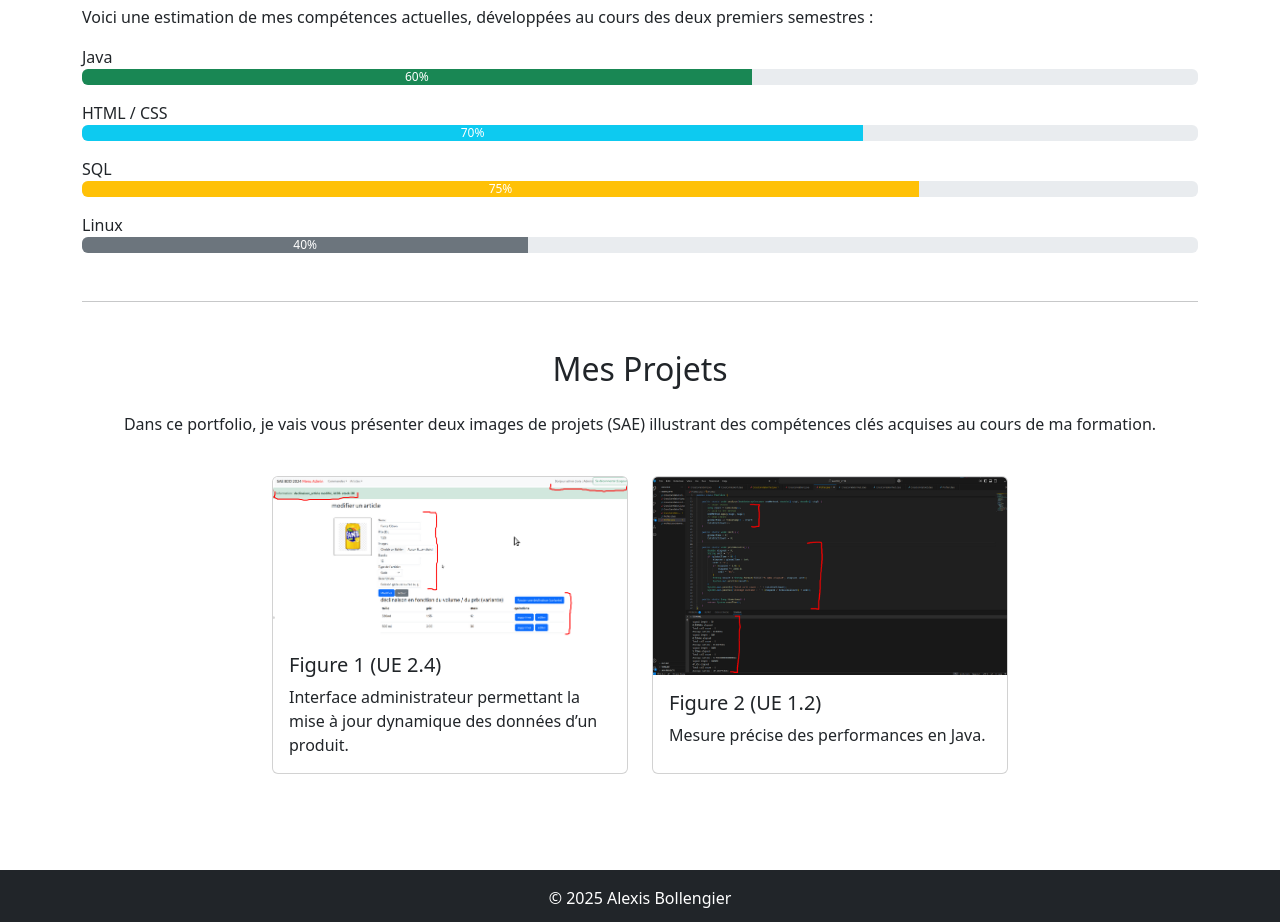
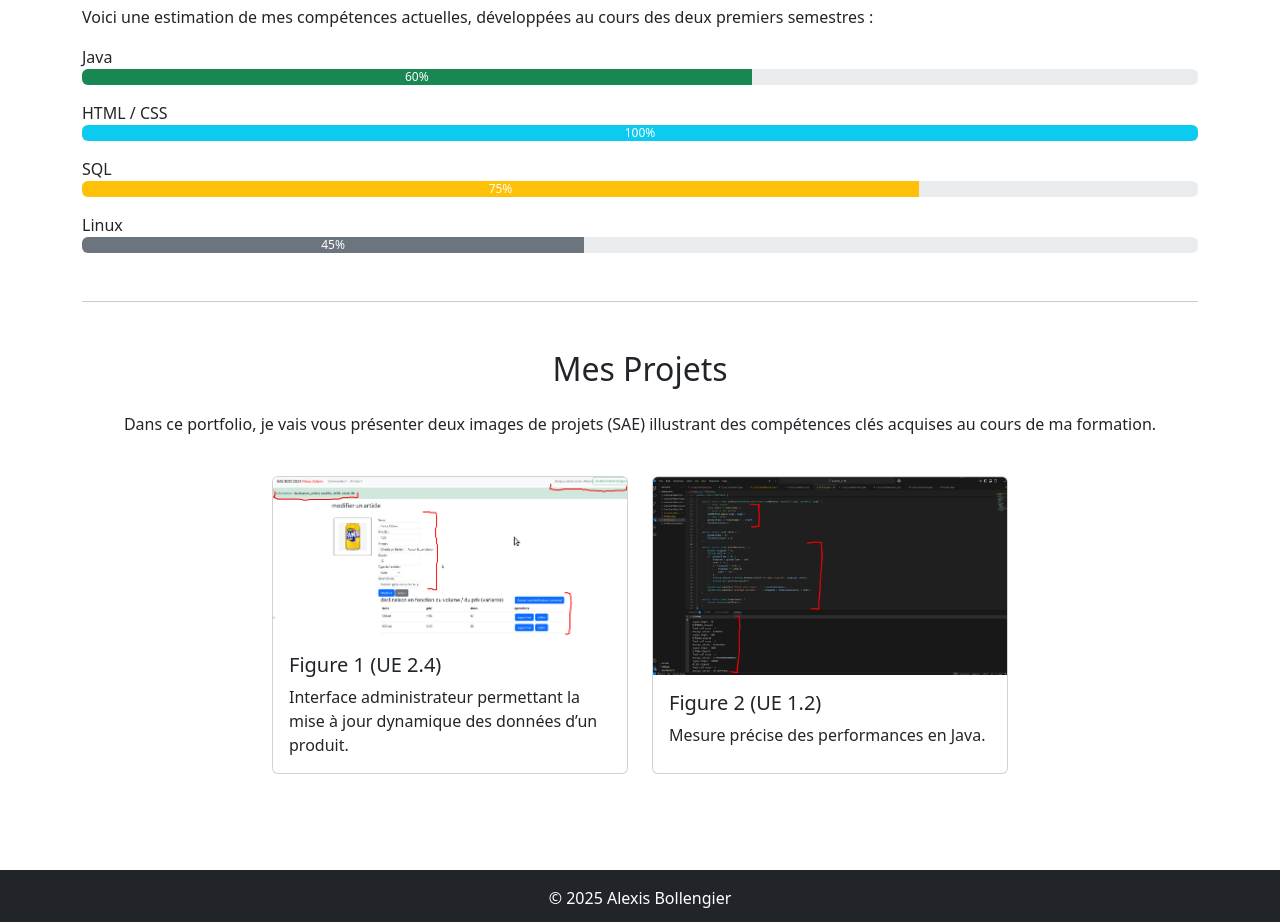
Before and after one commit to Alxisb0/Portfolio2025, a plain HTML site: page index.html in a window 1280 px wide. Shown: the part 1044-1966 px from the top of the page. Drawn offline with nearby package versions, Linux system fonts and the light colour scheme.

```diff
--- a/index.html
+++ b/index.html
@@ -103,9 +103,9 @@
     </div>
 
     <div class="mb-3">
-      <label>HTML / CSS</label>
+      <label>HTML / CSS </label>
       <div class="progress">
-        <div class="progress-bar bg-info" role="progressbar" style="width: 70%;">70%</div>
+        <div class="progress-bar bg-info" role="progressbar" style="width: 100%;">100%</div>
       </div>
     </div>
 
@@ -120,7 +120,7 @@
     <div class="mb-3">
       <label>Linux</label>
       <div class="progress">
-        <div class="progress-bar bg-secondary" role="progressbar" style="width: 40%;">40%</div>
+        <div class="progress-bar bg-secondary" role="progressbar" style="width: 45%;">45%</div>
       </div>
     </div>
 
```
